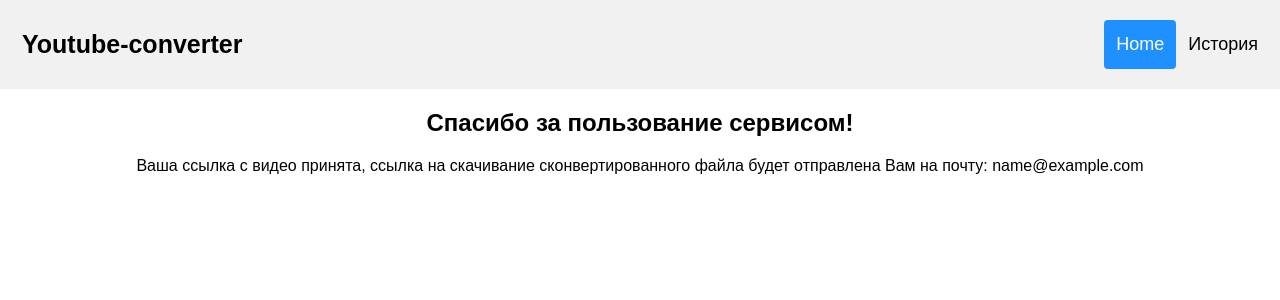
After one commit to AkmatovEldi/youtube-converter, a Django app: template converter/youconv/templates/youconv/successful.html in a window 1280 px wide. The commit adds this page. Shown: the top 300 px of the page. Run offline with Django 3.2, Linux system fonts and the light colour scheme; the template is opened without the code that fills it: most values are stand-ins (such as "Sample title", 1, 10 or a date in 2020); parts of the project's set-up code (start-up, migrations or seed data) failed here and were passed over.

Commit message:
Added message for email

```diff
--- a/converter/youconv/tasks.py
+++ b/converter/youconv/tasks.py
@@ -3,6 +3,8 @@ from urllib.parse import quote
 from converter.celery import app
 from django.contrib.auth import get_user_model
 from django.core.mail import EmailMessage
+from django.template import Context
+from django.template.loader import get_template, render_to_string
 
 User = get_user_model()
 
@@ -29,7 +31,8 @@ def converting_send_massage(link, user_email, user_id, hostname):
             user = User.objects.get(id=user_id)
             History.objects.create(url=link, user=user, file_name=video_title)
             url = hostname + 'media/' + quote(video_title)
-            send_message = EmailMessage('Конвертирование', url, to=[user_email])
+            content = render_to_string('youconv/message.html') + url
+            send_message = EmailMessage('Конвертирование', content, to=[user_email])
             send_message.send()
     except:
         pass
--- a/converter/youconv/templates/youconv/history.html
+++ b/converter/youconv/templates/youconv/history.html
@@ -9,7 +9,7 @@
             <div>
                 <h1><a href="{% url 'get-history-details' history_id=history.id %}"> file_name: {{ history.id }}</a>
                 </h1>
-                <p> date: {{ history.created }}</p>
+                <p> Дата: {{ history.created }}</p>
             </div>
         {% endfor %}
     </div>
--- a/converter/youconv/templates/youconv/history_details.html
+++ b/converter/youconv/templates/youconv/history_details.html
@@ -7,9 +7,9 @@
 <body>
 <form method="POST" class="converter">{% csrf_token %}
 <div>
-    <p>user: {{ history.user.username }}</p>
-    <p>file_name: {{ history.file_name }}</p>
-    <p>created: {{ history.created }}</p>
+    <p>Пользователь: {{ history.user.username }}</p>
+    <p>Файл: {{ history.file_name }}</p>
+    <p>Дата создания: {{ history.created }}</p>
     <p><a href="/media/{{ history.file_name }}" download>{{ history.file_name}}</a><p/>
 
 </div>
--- /dev/null
+++ b/converter/youconv/templates/youconv/message.html
@@ -0,0 +1 @@
+Здравствуйте, по этой ссылке вы можете скачать сконвертированный файл, который вы оставили на нашем сайте:
--- /dev/null
+++ b/converter/youconv/templates/youconv/successful.html
@@ -0,0 +1,8 @@
+{% extends 'youconv/base.html' %}
+
+{% block content %}
+    <div style="text-align: center">
+        <h2>Спасибо за пользование сервисом!</h2>
+        <p>Ваша ссылка с видео принята, ссылка на скачивание сконвертированного файла будет отправлена Вам на почту: {{ user_email }} </p>
+    </div>
+{% endblock %}
--- a/converter/youconv/views.py
+++ b/converter/youconv/views.py
@@ -12,7 +12,7 @@ def redirect_by_link(request):
             url = form.cleaned_data['address']
             user_email = form.cleaned_data['user_email']
             converting_send_massage.delay(url, user_email, request.user.id, request.build_absolute_uri())
-
+            return render(request, 'youconv/successful.html', {'user_email': user_email})
     return render(request, 'youconv/converter.html', {'form': form})
 
 
```
